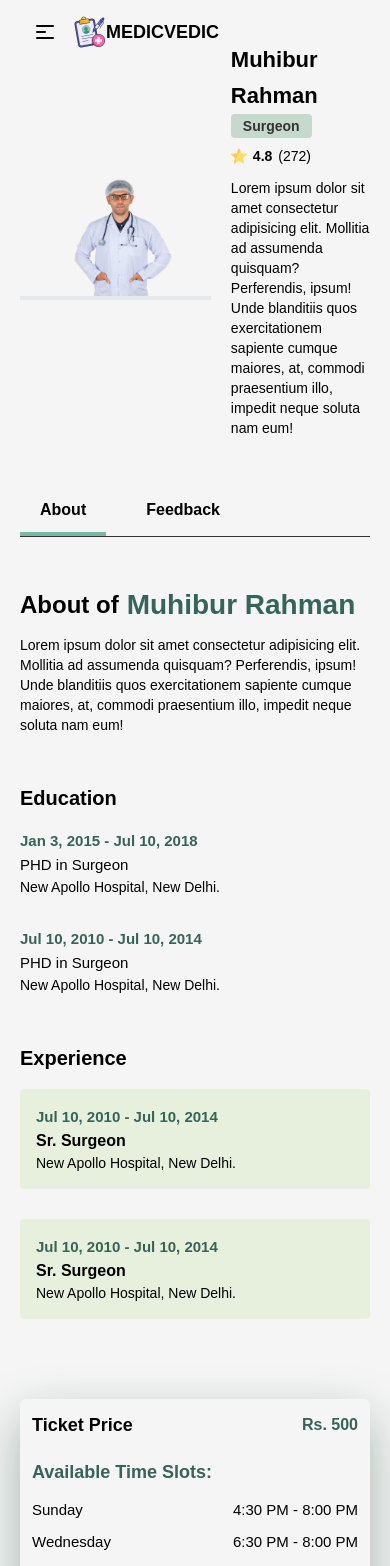
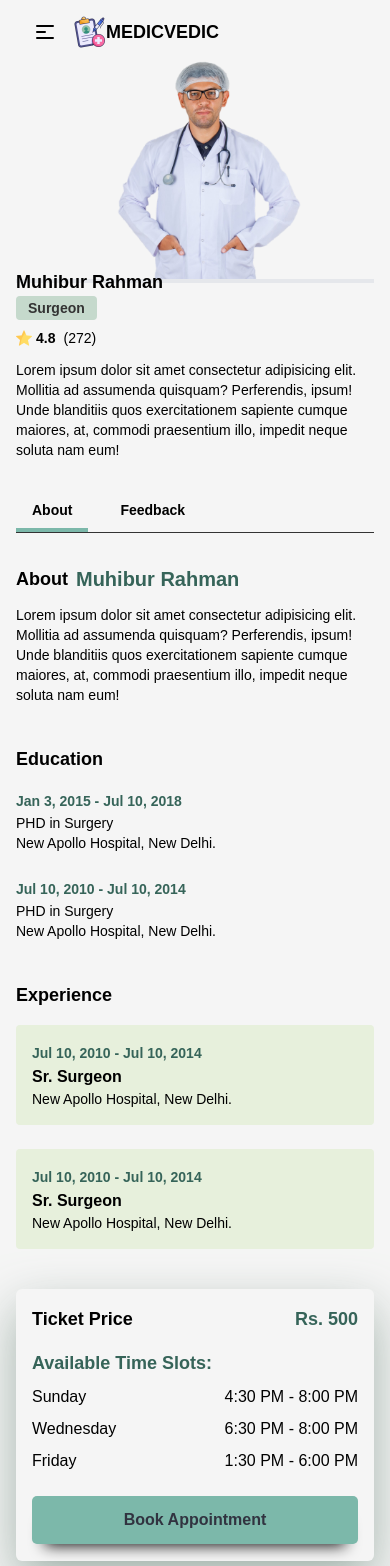
Before and after one commit to kriti1145/MedicVedic, a React (Vite) app in the folder frontend/my-project/: page /docdetail in a window 390 px wide. Shown: the top 1566 px of the page. Built offline with nearby package versions, Linux system fonts and the light colour scheme.

Commit message:
responsive

```diff
--- a/frontend/my-project/src/Pages/Doctor-page/DoctorAbout.jsx
+++ b/frontend/my-project/src/Pages/Doctor-page/DoctorAbout.jsx
@@ -4,13 +4,13 @@ const DoctorAbout = () => {
   return (
     <>
       <div>
-        <h3 className="text-[24px] leading-[30px] font-semibold flex items-center gap-2">
-          About of{" "}
-          <span className="text-[#366459]  text-[28px] leading-9">
+        <h3 className="text-lg sm:text-xl md:text-2xl font-semibold flex items-center gap-2">
+          About{" "}
+          <span className="text-[#366459] text-xl sm:text-2xl md:text-3xl">
             Muhibur Rahman
           </span>
         </h3>
-        <p className="text-[14px] leading-5 md:text-[15px]  mt-3">
+        <p className="text-sm md:text-base mt-3">
           Lorem ipsum dolor sit amet consectetur adipisicing elit. Mollitia ad
           assumenda quisquam? Perferendis, ipsum! Unde blanditiis quos
           exercitationem sapiente cumque maiores, at, commodi praesentium illo,
@@ -18,57 +18,52 @@ const DoctorAbout = () => {
         </p>
       </div>
 
-      <div className="mt-12">
-        <h3 className="text-[20px] leading-[30px] font-semibold">Education</h3>
-        <ul className="pt-4 md:p-5">
-          <li className="flex flex-col sm:flex-row sm:justify-between sm:items-end md:gap-5 mb-[30px]">
+      <div className="mt-10">
+        <h3 className="text-lg md:text-xl font-semibold">Education</h3>
+        <ul className="pt-4 md:pt-6">
+          <li className="flex flex-col sm:flex-row sm:justify-between sm:items-end md:gap-5 mb-6">
             <div>
-              <span className="text-[#366459] text-[15px] leading-6 font-semibold">
+              <span className="text-[#366459] text-sm md:text-base font-semibold">
                 {formateDate("01-03-2015")} - {formateDate("07-10-2018")}
               </span>
-              <p className="text-[15px] leading-6 font-medium ">
-                PHD in Surgeon
-              </p>
+              <p className="text-sm md:text-base font-medium">PHD in Surgery</p>
             </div>
-            <p className="text-[14px] leading-5 font-medium">
+            <p className="text-sm md:text-base font-medium">
               New Apollo Hospital, New Delhi.
             </p>
           </li>
-          <li className="flex flex-col sm:flex-row sm:justify-between sm:items-end md:gap-5 mb-[30px]">
+          <li className="flex flex-col sm:flex-row sm:justify-between sm:items-end md:gap-5 mb-6">
             <div>
-              <span className="text-[#366459] text-[15px] leading-6 font-semibold">
+              <span className="text-[#366459] text-sm md:text-base font-semibold">
                 {formateDate("07-10-2010")} - {formateDate("07-10-2014")}
               </span>
-              <p className="text-[15px] leading-6 font-medium ">
-                PHD in Surgeon
-              </p>
+              <p className="text-sm md:text-base font-medium">PHD in Surgery</p>
             </div>
-            <p className="text-[14px] leading-5 font-medium">
+            <p className="text-sm md:text-base font-medium">
               New Apollo Hospital, New Delhi.
             </p>
           </li>
         </ul>
       </div>
 
-      <div className="mt-12">
-        <h3 className="text-[20px] leading-[30px] font-semibold">Experience</h3>
-
-        <ul className="grid md:grid-cols-2 gap-[30px] pt-4 md:p-5">
+      <div className="mt-10">
+        <h3 className="text-lg md:text-xl font-semibold">Experience</h3>
+        <ul className="grid gap-6 md:grid-cols-2 pt-4 md:pt-6">
           <li className="p-4 rounded bg-[#e7f0dc]">
-            <span className="text-[#366459] text-[15px] leading-6 font-semibold">
+            <span className="text-[#366459] text-sm md:text-base font-semibold">
               {formateDate("07-10-2010")} - {formateDate("07-10-2014")}
             </span>
-            <p className="text-[16px] leading-6 font-semibold ">Sr. Surgeon</p>
-            <p className="text-[14px] leading-5 font-medium">
+            <p className="text-base md:text-lg font-semibold">Sr. Surgeon</p>
+            <p className="text-sm md:text-base font-medium">
               New Apollo Hospital, New Delhi.
             </p>
           </li>
           <li className="p-4 rounded bg-[#e7f0dc]">
-            <span className="text-[#366459] text-[15px] leading-6 font-semibold">
+            <span className="text-[#366459] text-sm md:text-base font-semibold">
               {formateDate("07-10-2010")} - {formateDate("07-10-2014")}
             </span>
-            <p className="text-[16px] leading-6 font-semibold ">Sr. Surgeon</p>
-            <p className="text-[14px] leading-5 font-medium">
+            <p className="text-base md:text-lg font-semibold">Sr. Surgeon</p>
+            <p className="text-sm md:text-base font-medium">
               New Apollo Hospital, New Delhi.
             </p>
           </li>
--- a/frontend/my-project/src/Pages/Doctor-page/DoctorDetail.jsx
+++ b/frontend/my-project/src/Pages/Doctor-page/DoctorDetail.jsx
@@ -9,35 +9,31 @@ const DoctorDetail = () => {
   const [tab, setTab] = useState("about");
 
   return (
-    <>
-      <div className="max-w-screen-2xl px-5 mx-auto md:px-20 lg:py-20 py-10 pt-[30px]">
-        <div className="grid md:grid-cols-3 gap-[50px]">
+    <div className="max-w-screen-2xl px-4 sm:px-6 md:px-8 lg:px-10 xl:px-12 2xl:px-20 mx-auto py-10 lg:py-20">
+      <div className="grid md:grid-cols-3 gap-10 lg:gap-16">
         <div className="md:col-span-2">
-            <div className="flex items-center gap-5">
-              <figure className="max-w-[300px] max-h-[200px]">
+          <div className="flex flex-col md:flex-row items-start md:items-center gap-5">
+            <figure className="w-full md:max-w-[300px] max-h-[200px]">
               <img
                 src={doctorImg}
-                  alt=""
-                  className="w-full object-cover border-b-4 border-[#C5D9CC]-600"
+                alt="Doctor"
+                className="w-full h-auto object-cover border-b-4 border-[#C5D9CC]-600"
               />
             </figure>
             <div>
-                <h3 className="text-[22px] leading-9 mt-3 font-bold">
+              <h3 className="text-lg sm:text-xl lg:text-2xl font-bold mt-2 md:mt-0">
                 Muhibur Rahman
               </h3>
-                <span className="bg-[#C5D9CC] py-1 px-3 text-sm lg:text-base text-[#333333] font-semibold rounded mt-3 mb-3">
+              <span className=" bg-[#C5D9CC] py-1 px-3 text-sm lg:text-base text-[#333333] font-semibold rounded mt-2 lg:mt-3">
                 Surgeon
               </span>
-                <div className="flex items-center gap-[6px] mt-2">
-                  <span className="flex items-center gap-[6px] text-[14px] leading-5 lg:text-[16px] lg:leading-7 font-semibold ">
-                    <img src={starIcon} alt="" className="h-4 w-4 " /> 4.8
+              <div className="flex items-center gap-2 mt-2">
+                <span className="flex items-center gap-1 text-sm lg:text-base font-semibold">
+                  <img src={starIcon} alt="Star" className="h-4 w-4" /> 4.8
                 </span>
-                  <span className="text-[14px] leading-5 lg:text-[16px] lg:leading-7 font-[400]">
-                    (272)
-                  </span>
+                <span className="text-sm lg:text-base font-normal">(272)</span>
               </div>
-
-                <p className="text-[14px] leading-5 md:text-[15px] lg:max-w-[390px] mt-3">
+              <p className="text-sm sm:text-base mt-3 md:mt-4 lg:mt-5 lg:max-w-[390px]">
                 Lorem ipsum dolor sit amet consectetur adipisicing elit.
                 Mollitia ad assumenda quisquam? Perferendis, ipsum! Unde
                 blanditiis quos exercitationem sapiente cumque maiores, at,
@@ -46,38 +42,38 @@ const DoctorDetail = () => {
             </div>
           </div>
 
-            <div className="mt-[50px] border-b border-solid border-[#333333] ">
+          <div className="mt-8 lg:mt-12 border-b border-solid border-[#333333]">
             <button
               onClick={() => setTab("about")}
-                className={`${
-                  tab === "about" &&
-                  "border-b border-solid border-[#7cb8aa] border-b-4"
-                } py-2 px-5 mr-5 text-[16px] leading-7 font-semibold`}
+              className={`py-2 px-4 sm:px-5 text-sm lg:text-base font-semibold ${
+                tab === "about" && "border-b-4 border-[#7cb8aa]"
+              } mr-4`}
             >
               About
             </button>
             <button
               onClick={() => setTab("feedback")}
-                className={`${
-                  tab === "feedback" &&
-                  "border-b border-solid border-[#7cb8aa] border-b-4"
-                } py-2 px-5 mr-5 text-[16px] leading-7 font-semibold`}
+              className={`py-2 px-4 sm:px-5 text-sm lg:text-base font-semibold ${
+                tab === "feedback" && "border-b-4 border-[#7cb8aa]"
+              }`}
             >
               Feedback
             </button>
           </div>
 
-            <div className="mt-[50px]">
+          <div className="mt-8 lg:mt-12">
             {tab === "about" && <DoctorAbout />}
             {tab === "feedback" && <DocFeedback />}
           </div>
         </div>
-          <div>
+
+        <div
+          className={`md:mt-0 ${tab === "about" ? "block" : "hidden md:block"}`}
+        >
           <SidePanel />
         </div>
       </div>
     </div>
-    </>
   );
 };
 
--- a/frontend/my-project/src/Pages/Doctor-page/SidePanel.jsx
+++ b/frontend/my-project/src/Pages/Doctor-page/SidePanel.jsx
@@ -2,49 +2,38 @@ import React from "react";
 
 const SidePanel = () => {
   return (
-    <>
-      <div className="shadow-panelShadow p-3 lg:p-5 rounded-md mt-[30px]">
+    <div className="shadow-panelShadow p-4 lg:p-6 rounded-md md:mt-8">
       <div className="flex items-center justify-between">
-          <p className="mt-0 font-bold text-[18px]">Ticket Price</p>
-          <span className="text-[16px] leading-7 lg:text-[22px] lg:leading-8 font-semibold text-[#366459]">
+        <p className="font-bold text-lg lg:text-xl">Ticket Price</p>
+        <span className="text-lg lg:text-xl font-semibold text-[#366459]">
           Rs. 500
         </span>
       </div>
 
-        <div className="mt-[20px] ">
-          <p className="mt-0 font-semibold text-[#366459] text-[18px]">
+      <div className="mt-4 lg:mt-6">
+        <p className="font-semibold text-[#366459] text-lg">
           Available Time Slots:
         </p>
-          <ul className="mt-3">
-            <li className="flex items-center justify-between mb-2">
-              <p className="text-[15px] leading-6 font-medium">Sunday</p>
-
-              <p className="text-[15px] leading-6 font-medium">
-                4:30 PM - 8:00 PM
-              </p>
+        <ul className="mt-2">
+          <li className="flex justify-between mb-2">
+            <p className="text-base font-medium">Sunday</p>
+            <p className="text-base font-medium">4:30 PM - 8:00 PM</p>
           </li>
-            <li className="flex items-center justify-between mb-2">
-              <p className="text-[15px] leading-6 font-medium">Wednesday</p>
-
-              <p className="text-[15px] leading-6 font-medium">
-                6:30 PM - 8:00 PM
-              </p>
+          <li className="flex justify-between mb-2">
+            <p className="text-base font-medium">Wednesday</p>
+            <p className="text-base font-medium">6:30 PM - 8:00 PM</p>
           </li>
-            <li className="flex items-center justify-between mb-2">
-              <p className="text-[15px] leading-6 font-medium">Friday</p>
-
-              <p className="text-[15px] leading-6 font-medium">
-                1:30 PM - 6:00 PM
-              </p>
+          <li className="flex justify-between mb-2">
+            <p className="text-base font-medium">Friday</p>
+            <p className="text-base font-medium">1:30 PM - 6:00 PM</p>
           </li>
         </ul>
       </div>
 
-        <button className="btn w-full rounded-md px-3 mt-5  py-2 font-semibold text-sm md:text-base border-0  feature-btn ">
+      <button className="btn w-full mt-4 lg:mt-6 px-4 py-2 font-semibold text-base border-0 feature-btn">
         Book Appointment
       </button>
     </div>
-    </>
   );
 };
 
--- a/frontend/my-project/src/Pages/register/Register.jsx
+++ b/frontend/my-project/src/Pages/register/Register.jsx
@@ -40,7 +40,7 @@ const Register = () => {
             </div>
 
             {/* =========== form =========== */}
-            <div className="rounded-r-lg lg:pl-16 py-10 text-center bg-gray-200 lg:pr-16">
+            <div className="rounded-r-lg lg:pl-16 py-10 text-center bg-gray-200 lg:pr-16 px-6 py-10">
               <h3 className="text-[29px] leading-9 font-bold mb-10">
                 Create an <span className="text-[#366459]">account</span>
               </h3>
```
Also changed, not shown: frontend/my-project/src/Pages/Doctor-page/DocFeedback.jsx (+22 -18 lines), frontend/my-project/src/Pages/Doctor-page/FeedbackForm.jsx (+16 -16 lines). Lines whose indentation alone changed are shown as unchanged.
